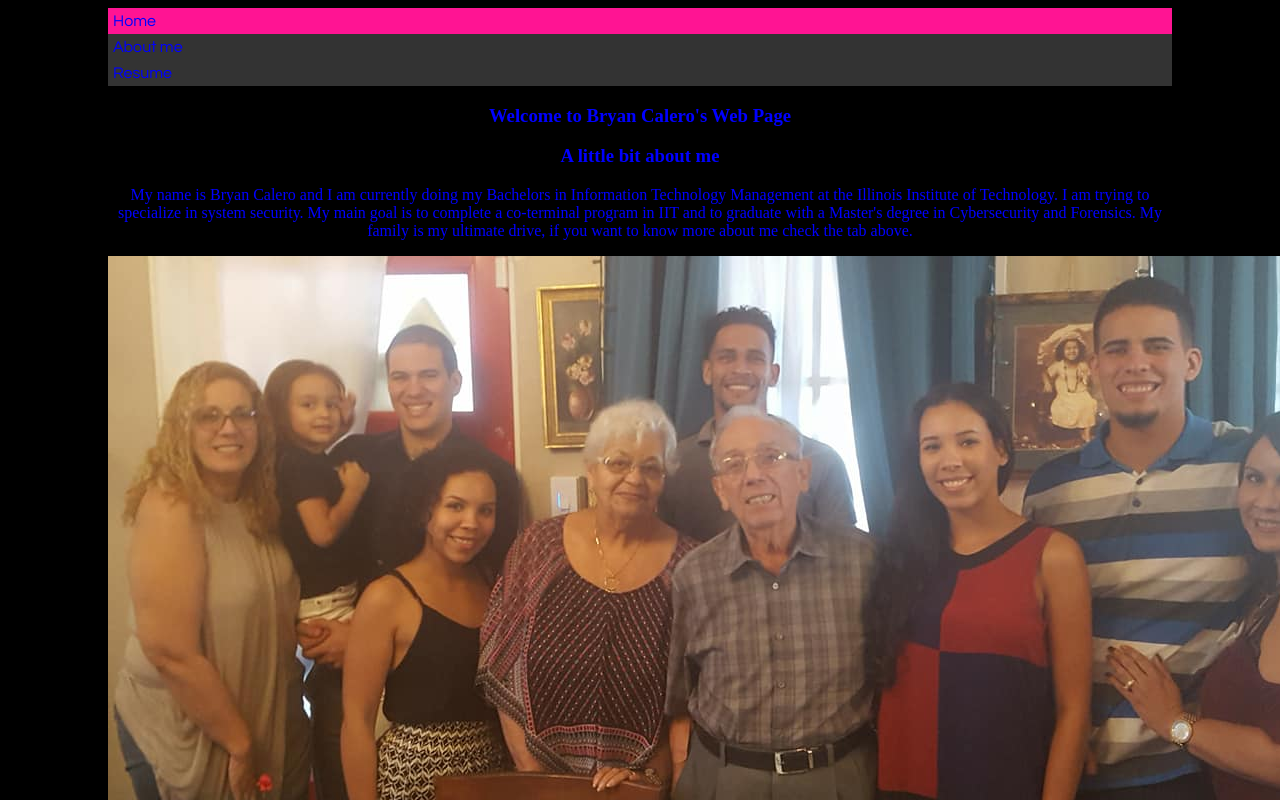
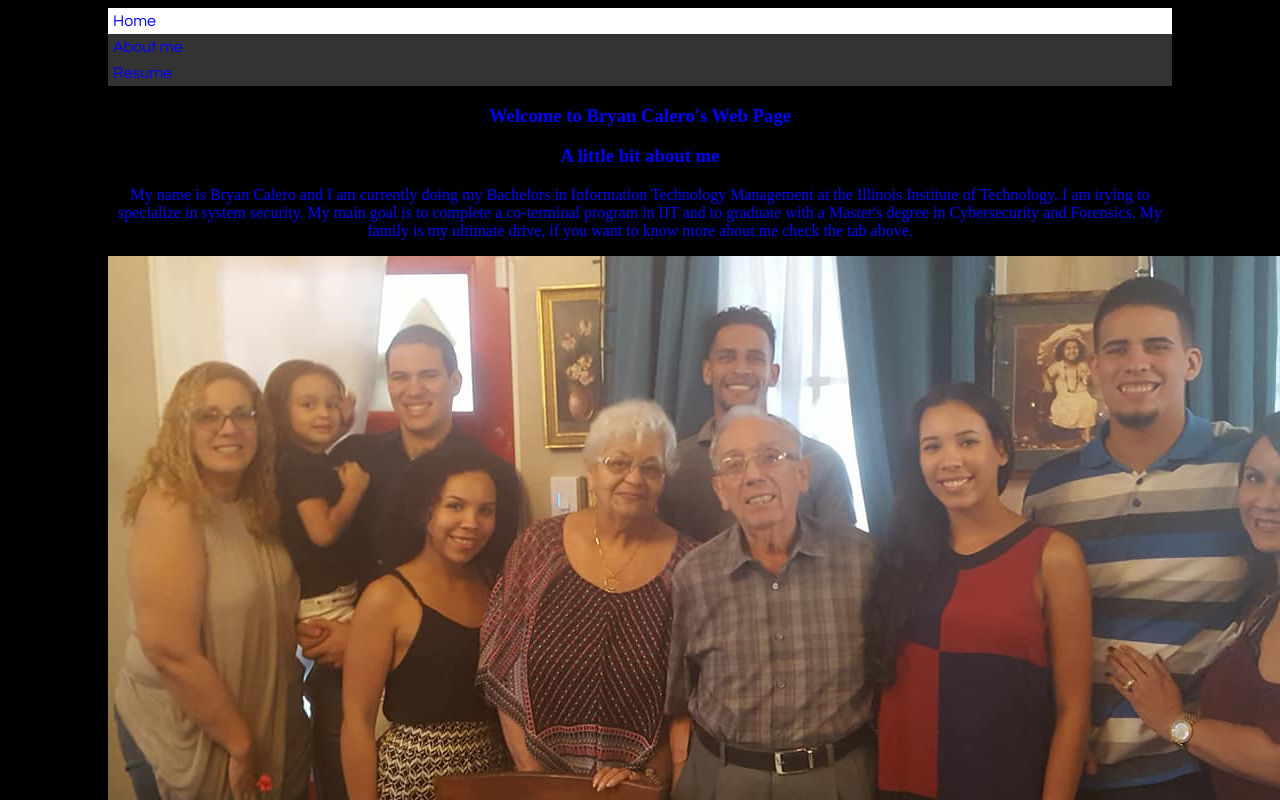
Before and after one commit to bcalerogonzalez/Project-2, a plain HTML site: page index.html in a window 1280 px wide. In both pictures the pointer is over the link "Home". Shown: the top 800 px of the page. Drawn offline with Linux system fonts and the light colour scheme.

Commit message:
Update style.css

```diff
--- a/style/style.css
+++ b/style/style.css
@@ -43,10 +43,10 @@ li {
   text-decoration: none;
 }
 #navigation li a:hover {
-  background-color: #FF1493;
+  background-color: #FFFFFF;
 }
 .olu {
-  background-color: #4CAF50;
+  background-color: #FFFFFF;
   color: blue;
 }
 
```
